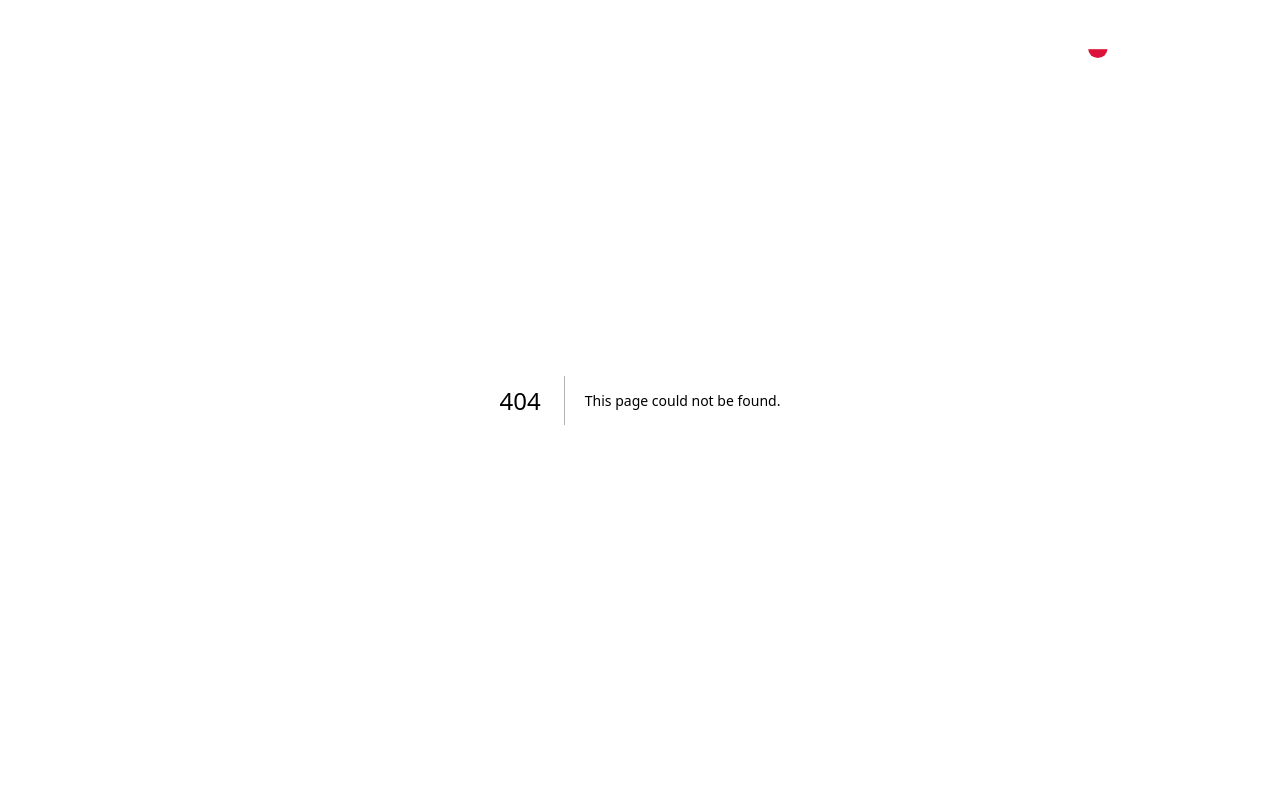
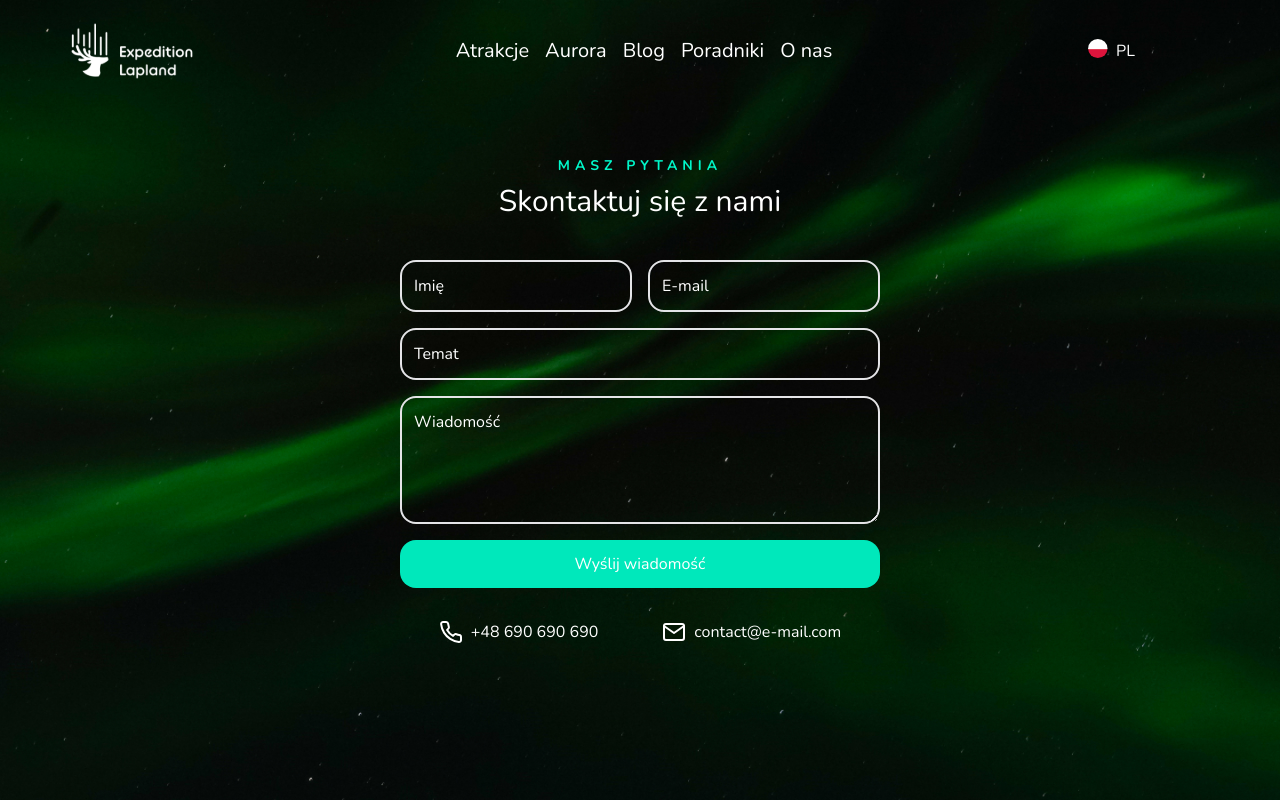
Before and after one commit to pwnaxe/abisko, a Next.js app in the folder frontend/: page /Contact in a window 1280 px wide. Before the commit this address had no page. Built offline with nearby package versions, Linux system fonts and the light colour scheme.

Commit message:
added contact

```diff
--- /dev/null
+++ b/frontend/src/app/Contact/page.tsx
@@ -0,0 +1,120 @@
+'use client';
+import { useState } from 'react';
+import { FiPhone, FiMail } from 'react-icons/fi';
+
+export default function ContactPage() {
+    const [formData, setFormData] = useState({
+        name: '',
+        email: '',
+        subject: '',
+        message: ''
+    });
+    const [isSubmitting, setIsSubmitting] = useState(false);
+
+    const handleChange = (e) => {
+        const { name, value } = e.target;
+        setFormData({
+            ...formData,
+            [name]: value
+        });
+    };
+
+    const handleSubmit = async (e) => {
+        e.preventDefault();
+
+        if (isSubmitting) return;
+        setIsSubmitting(true);
+
+        try {
+            const response = await fetch('https://api.expeditionlapland.com/api/contacts', {
+                method: 'POST',
+                headers: {
+                    'Content-Type': 'application/json'
+                },
+                body: JSON.stringify({
+                    data: formData
+                })
+            });
+
+            if (response.ok) {
+                alert(`Wiadomość została wysłana pomyślnie!
+Data wysłania: ${JSON.stringify(formData, null, 2)}`);
+                setFormData({ name: '', email: '', subject: '', message: '' });
+            } else {
+                alert(`Wystąpił błąd podczas wysyłania wiadomości (Status ${response.status}). Spróbuj ponownie.`);
+            }
+        } catch (error) {
+            alert(`Błąd połączenia. Spróbuj ponownie później.
+Szczegóły błędu: ${error.message}`);
+        } finally {
+            setIsSubmitting(false);
+        }
+    };
+
+    return (
+        <div className="h-screen w-full bg-[url('/img/contact.jpg')] bg-cover bg-center flex flex-col items-center justify-center text-center">
+            <div className="text-white mb-8">
+                <h2 className='subtitle uppercase mb-2'>Masz pytania</h2>
+                <h1 className="text-3xl mb-10">Skontaktuj się z nami</h1>
+                <form className="grid grid-cols-2 gap-4 w-full" onSubmit={handleSubmit}>
+                    <input
+                        type="text"
+                        name="name"
+                        value={formData.name}
+                        onChange={handleChange}
+                        placeholder="Imię"
+                        maxLength="40"
+                        required
+                        className="p-3 w-full border-2 rounded-2xl focus:outline-4 bg-transparent text-white placeholder-white"
+                    />
+                    <input
+                        type="email"
+                        name="email"
+                        value={formData.email}
+                        onChange={handleChange}
+                        placeholder="E-mail"
+                        maxLength="25"
+                        required
+                        className="p-3 w-full border-2 rounded-2xl focus:outline-4 bg-transparent text-white placeholder-white"
+                    />
+                    <input
+                        type="text"
+                        name="subject"
+                        value={formData.subject}
+                        onChange={handleChange}
+                        placeholder="Temat"
+                        maxLength="40"
+                        required
+                        className="p-3 w-full border-2 rounded-2xl focus:outline-4 bg-transparent text-white placeholder-white col-span-2"
+                    />
+                    <textarea
+                        name="message"
+                        value={formData.message}
+                        onChange={handleChange}
+                        placeholder="Wiadomość"
+                        maxLength="499"
+                        required
+                        className="p-3 w-full col-span-2 rounded-2xl border-2 focus:outline-4 h-32 bg-transparent text-white placeholder-white"
+                    ></textarea>
+                    <button
+                        type="submit"
+                        className={`bg-aquamarine-500 p-3 w-full col-span-2 rounded-2xl hover:bg-aquamarine-600 transition ${isSubmitting ? 'opacity-50 cursor-not-allowed' : ''}`}
+                        disabled={isSubmitting}
+                    >
+                        {isSubmitting ? 'Wysyłanie...' : 'Wyślij wiadomość'}
+                    </button>
+                </form>
+            </div>
+            <div className="flex justify-center gap-16 text-white">
+                <div className="flex items-center gap-2">
+                    <FiPhone size={24} />
+                    <span>+48 690 690 690</span>
+                </div>
+                <div className="flex items-center gap-2">
+                    <FiMail size={24} />
+                    <span>contact@e-mail.com</span>
+                </div>
+            </div>
+        </div>
+    );
+}
--- a/frontend/src/app/components/Footer.tsx
+++ b/frontend/src/app/components/Footer.tsx
@@ -31,7 +31,7 @@ export default function Footer({ page = '' }: { page: string }) {
               <FaInstagram size={40} />
             </a>
           </div>
-          <p className='text-sm'>Skontaktuj się z nami</p>
+          <Link href='/Contact'>Skontaktuj się z nami</Link>
         </div>
         <div className='flex gap-x-4 text-sm'>
           <Link href='/Regulamin'>Regulamin</Link>
--- a/frontend/src/app/components/HeroSlider.tsx
+++ b/frontend/src/app/components/HeroSlider.tsx
@@ -72,7 +72,7 @@ async function HeroSlider() {
               />
               <div className='z-10 max-w-2xl text-white flex flex-col space-y-9 ml-40'>
                 <h2 className='subtitle'>Nasz Bestseller</h2>
-                <h1 className='text-5xl font-bold uppercase my-2 tracking-[5px]'>
+                <h1 className='text-2xl lg:text-5xl font-bold uppercase my-2 tracking-[5px]'>
                   Zorza Polarna
                 </h1>
                 <p className='text-lg mt-4 flex gap-2 uppercase tracking-widest'>
@@ -81,7 +81,7 @@ async function HeroSlider() {
                   </span>
                   Abisko, Szwecja
                 </p>
-                <p className='text-sm mt-4'>
+                <p className='text-xs lg:text-sm mt-4 mr-24 lg:mr-0'>
                   Phasellus vulputate maximus dolor eu porttitor. Duis
                   ullamcorper molestie magna, id mattis lorem eleifend a. Donec
                   sit amet quam magna. Nullam suscipit libero sit amet elit
@@ -110,7 +110,7 @@ async function HeroSlider() {
                     <p>Przyjazny dla dzieci</p>
                   </div>
                 </div>
-                <button className='mt-6 border border-white rounded-full hover:bg-white hover:text-black w-1/3 py-3 transition-all duration-1000'>
+                <button className='mt-6 border border-white rounded-full hover:bg-white hover:text-black w-2/3 sm:w-1/3 py-3 transition-all duration-1000'>
                   Odkryj atrakcje
                 </button>
               </div>
@@ -128,8 +128,8 @@ async function HeroSlider() {
                 className='-z-10 h-full w-auto object-cover brightness-50'
               />
               <div className='absolute inset-0 bg-midnightNavy-950 opacity-30 z-0'></div>
-              <div className='mx-auto w-1/3 space-y-6 text-white z-10'>
-                <h1 className='text-4xl text-white font-lora leading-tight text-center'>
+              <div className='mx-auto w-2/3 xl:w-1/3 space-y-6 text-white z-10'>
+                <h1 className='text-2xl lg:text-4xl text-white font-lora leading-tight text-center'>
                   Piękno Laponii urzekło nas od pierwszego spojrzenia. Ta
                   magiczna kraina stała się naszym domem, miejscem, gdzie każdy
                   dzień przynosi nowe, niezapomniane przygody.
--- a/frontend/src/app/components/SmallBlogCard.tsx
+++ b/frontend/src/app/components/SmallBlogCard.tsx
@@ -2,6 +2,7 @@
 import Image from 'next/image';
 import Link from 'next/link';
 import { BlocksRenderer } from '@strapi/blocks-react-renderer';
+
 
 function SmallBlogCard({ title, shortContent, poster, slug, className }) {
   const posterUrl = `https://api.expeditionlapland.com${poster}`;
```
Also changed, not shown: frontend/public/img/contact.jpg (added).
